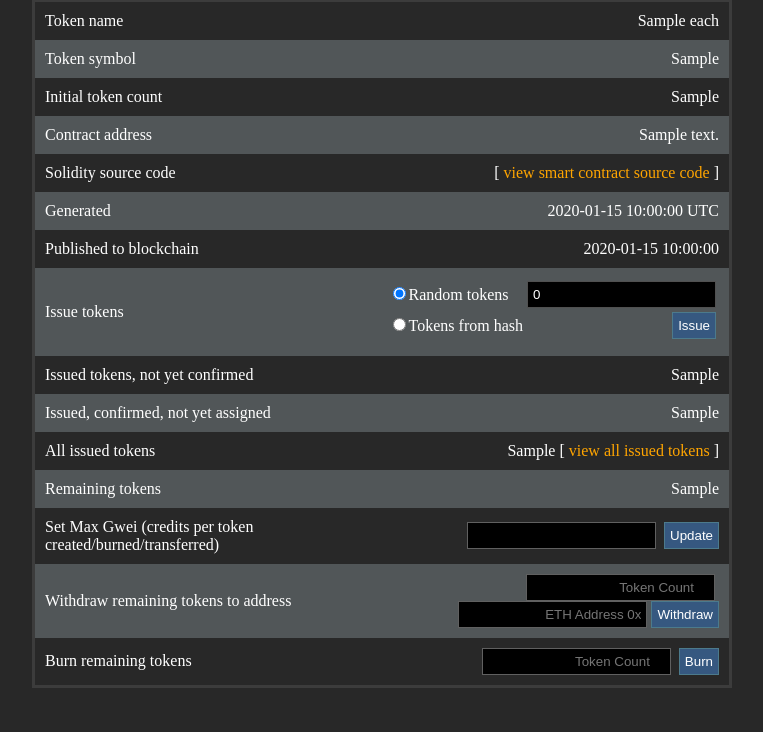
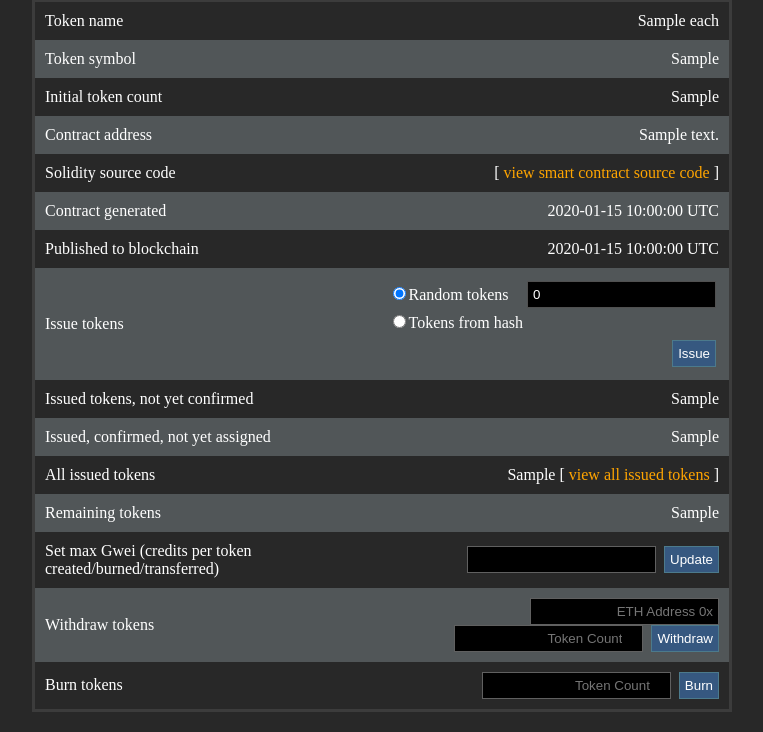
Before and after one commit to ICOFactory/app-backend, a Flask app: template templates/admin/admin_tokens.jinja2 in a window 1280 px wide. Shown: the part 253-985 px from the top of the page, without its empty margins (96-859 px from the left). Before the commit the page ends 941 px from the top, so only its background shows below. Run offline with Flask 2, Linux system fonts and the light colour scheme; the template is opened without the code that fills it: most values are stand-ins (such as "Sample title", 1, 10 or a date in 2020).

Commit message:
cosmetic changes

```diff
--- a/templates/admin/admin_tokens.jinja2
+++ b/templates/admin/admin_tokens.jinja2
@@ -16,7 +16,6 @@
 {% block content %}
     {% if owned_tokens %}
         <div id="owned_tokens">
-            <script src="{{ url_for('static', filename='acl_editor.js') }}"></script>
             {% for each in owned_tokens %}
                 <div class="erc20_token">
                     <input type="hidden" name="session_token" value="{{ session_token }}"/>
@@ -57,13 +56,13 @@
                             </td>
                         </tr>
                         <tr class="ui_div_highlight">
-                            <td>Generated</td>
+                            <td>Contract generated</td>
                             <td align="right">{{ each.created }} UTC</td>
                         </tr>
                         {% if each.eth_address %}
                             <tr class="dark_grey_background">
                                 <td>Published to blockchain</td>
-                                <td align="right">{{ each.published }}</td>
+                                <td align="right">{{ each.published }} UTC</td>
                             </tr>
                             <tr class="ui_div_highlight">
                                 <td>Issue tokens</td>
@@ -77,10 +76,12 @@
                                                 if( $(this).val() === "random") {
                                                     $("#hash_field").hide();
                                                     $("#hash_data").hide();
+                                                    $("#random_token_count").show();
                                                 }
                                                 else {
                                                     $("#hash_field").show();
                                                     $("#hash_data").show();
+                                                    $("#random_token_count").hide();
                                                 }
                                             });
                                             $("#hash_button").on('click',function () {
@@ -93,13 +94,16 @@
                                     <table>
                                         <tr>
                                             <td><input type="radio" name="generate" value="random" checked="checked">Random tokens</td>
-                                            <td><input type="number" name="tokens" class="dark_input" value="0" /></td>
+                                            <td><input id="random_token_count" type="number" name="tokens" class="dark_input" value="0" /></td>
                                         </tr>
                                         <tr>
-                                            <td><input type="radio" name="generate" value="hash">Tokens from hash</td><td colspan="2" align="right"><input type="submit" class="blue_small_submit_button" value="Issue"/></td>
+                                            <td><input type="radio" name="generate" value="hash">Tokens from hash</td><td colspan="2" align="right"></td>
                                         </tr>
                                         <tr>
                                             <td colspan="3"><div id="hash_field"><input id="hash_data" size="44" name="hash" class="dark_input" /><br /><textarea cols="48" rows="5" class="dark_input_field" name="hash_data">{"email_address":"admin@example.com"}</textarea><br /><input class="grey_submit_button" type="button" id="hash_button" value="Hash" /></div></td>
+                                        </tr>
+                                        <tr>
+                                            <td colspan="3" align="right"><input type="submit" class="blue_small_submit_button" value="Issue"/></td>
                                         </tr>
                                     </table>
                                 </form></td>
@@ -121,7 +125,7 @@
                                 <td align="right">{{ each.remaining_tokens }}</td>
                             </tr>
                             <tr class="dark_grey_background">
-                                <td>Set Max Gwei (credits per token created/burned/transferred)</td>
+                                <td>Set max Gwei (credits per token created/burned/transferred)</td>
                                 <td align="right">
                                     <form action="/admin/tokens/set_max_priority" method="post">
                                         <input type="hidden" name="session_token" value="{{ session_token }}"/>
@@ -132,21 +136,21 @@
                                 </td>
                             </tr>
                             <tr class="ui_div_highlight">
-                                <td>Withdraw remaining tokens to address</td>
+                                <td>Withdraw tokens</td>
                                 <td align="right">
                                     <form action="/admin/tokens/withdraw" method="post">
                                         <input type="hidden" name="session_token" value="{{ session_token }}"/>
                                         <input type="hidden" name="token_id" value="{{ each.token_id }}"/>
+                                        <input name="withdrawal_address" width="46" class="dark_input_field" placeholder="ETH Address 0x"/>
                                         <input name="token_count" size="5" type="number" placeholder="Token Count"
                                                class="dark_input_field"/>&nbsp;
-                                        <input name="withdrawal_address" class="dark_input_field" placeholder="ETH Address 0x"/>
                                         <input type="submit" value="Withdraw" class="blue_small_submit_button"/>
                                     </form>
                                 </td>
                             </tr>
                             <tr class="dark_grey_background">
                                 <td>
-                                    Burn remaining tokens
+                                    Burn tokens
                                 </td>
                                 <td align="right">
                                     <form action="/admin/tokens/burn" method="post">
```
